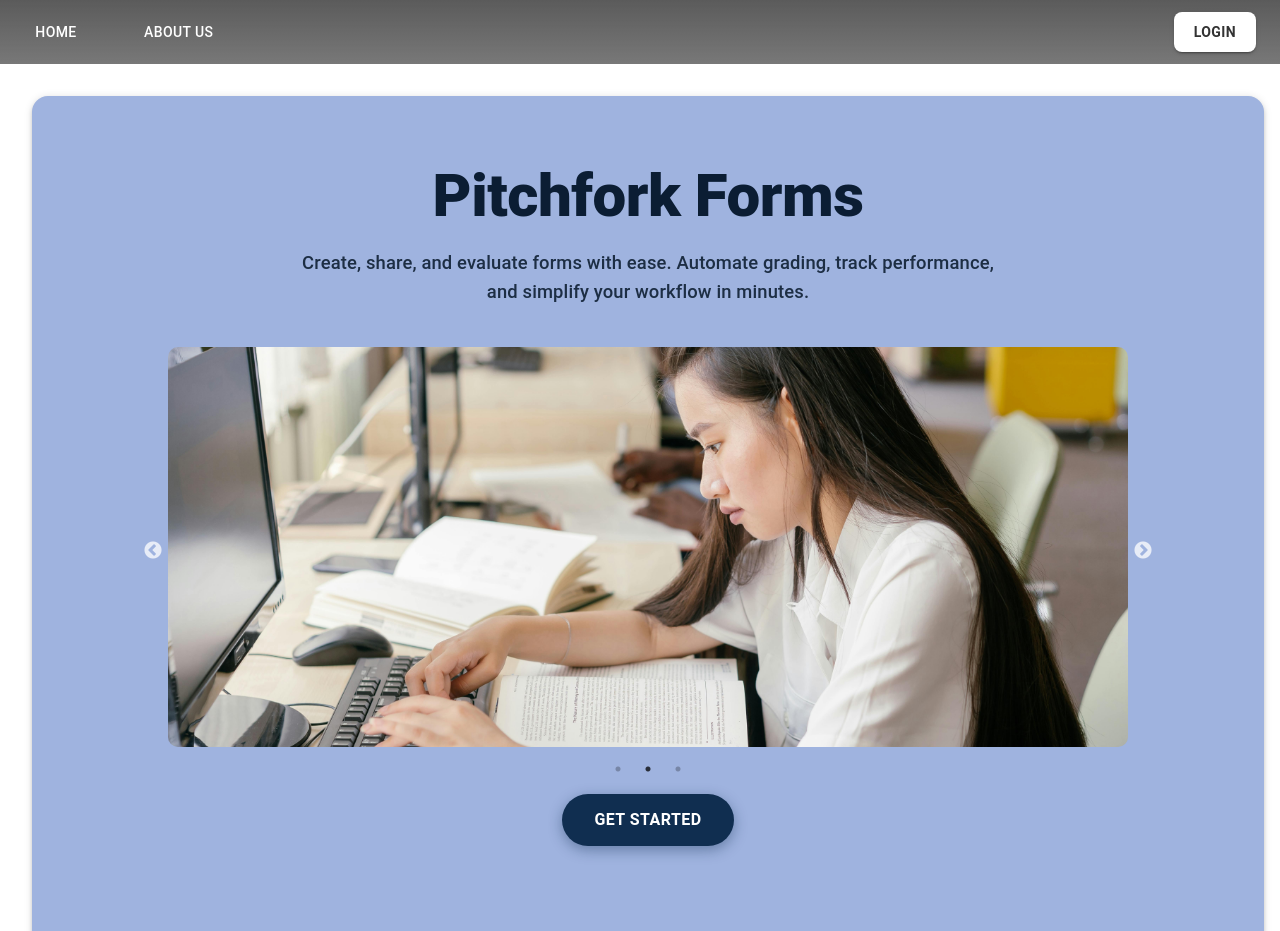
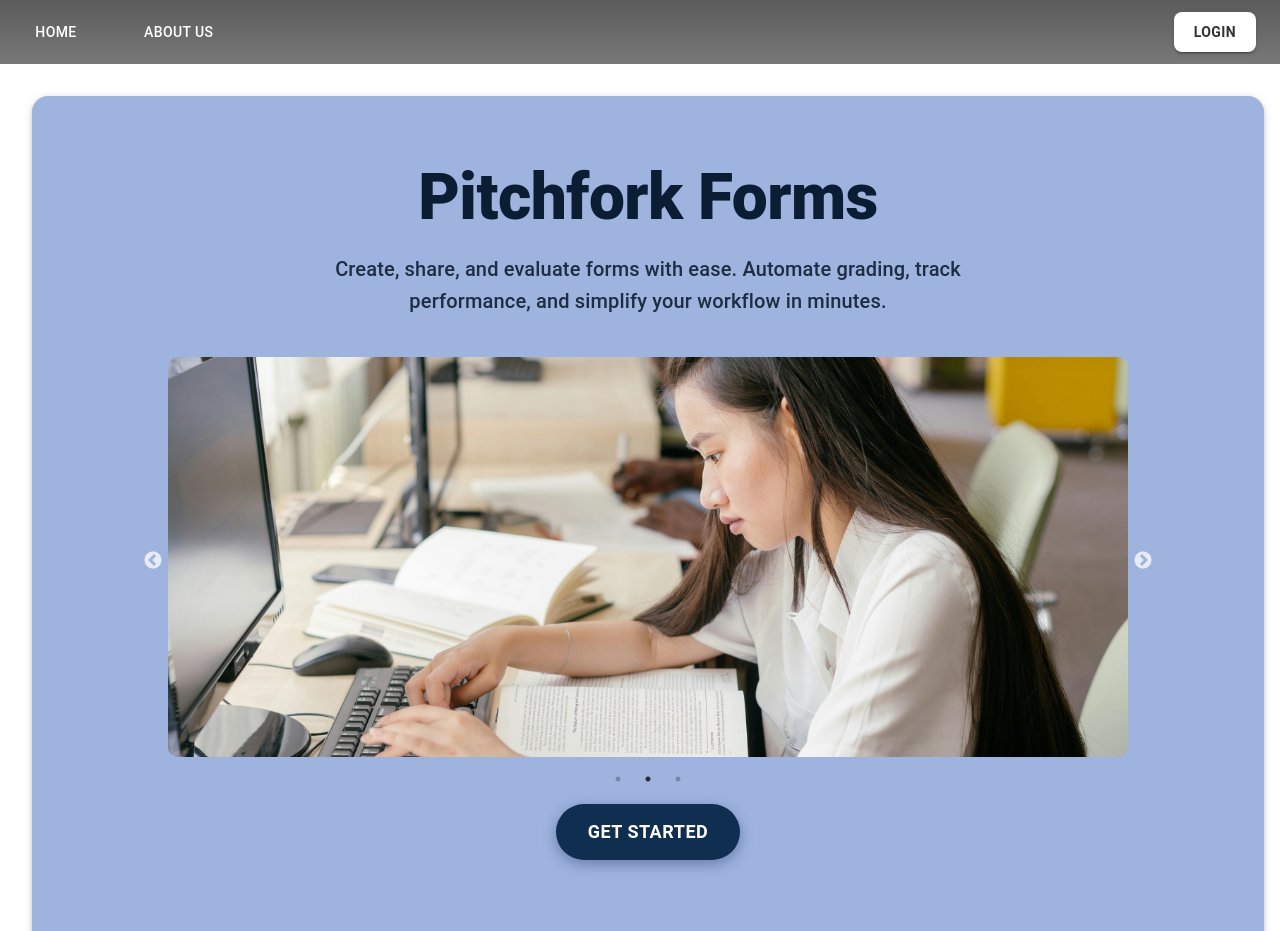
Before and after one commit to getrektgit/pitchforkForms, a React (Vite) app in the folder pitchforkformsfrontend/: page / in a window 1280 px wide. Shown: the top 931 px of the page. Built offline with nearby package versions, Linux system fonts and the light colour scheme.

Commit message:
update test script in package.json and enhance typography styles in MainPage component

```diff
--- a/pitchforkformsfrontend/src/Components/Pages/MainPage.jsx
+++ b/pitchforkformsfrontend/src/Components/Pages/MainPage.jsx
@@ -28,7 +28,12 @@ const MainPage = () => {
     >
       <Typography
         variant="h2"
-        sx={{ fontWeight: 800, mb: 2, color: '#0B1D33' }}
+        sx={{
+          fontWeight: 800,
+          mb: 2,
+          color: '#0B1D33',
+          fontSize: { xs: '2.5rem', sm: '3.5rem', md: '4rem' },
+        }}
       >
         Pitchfork Forms
       </Typography>
@@ -40,7 +45,7 @@ const MainPage = () => {
           mx: 'auto',
           mb: 5,
           color: '#1d2e44',
-          fontSize: '1.15rem',
+          fontSize: { xs: '1rem', sm: '1.15rem', md: '1.25rem' },
         }}
       >
         Create, share, and evaluate forms with ease. Automate grading, track performance,
@@ -62,7 +67,7 @@ const MainPage = () => {
             py: 1.5,
             borderRadius: '30px',
             fontWeight: 'bold',
-            fontSize: '1rem',
+            fontSize: { xs: '1rem', sm: '1.125rem' },
             boxShadow: '0 4px 14px rgba(16, 46, 80, 0.4)',
             '&:hover': {
               backgroundColor: '#0c2342',
@@ -161,7 +166,7 @@ const MainPage = () => {
                     alignItems: 'center',
                     justifyContent: 'center',
                     fontWeight: 'bold',
-                    fontSize: '1.25rem',
+                    fontSize: { xs: '1rem', sm: '1.25rem' },
                     mb: 2,
                   }}
                 >
```
Also changed, not shown: 2 other files (tests, documents, lock files or other folders).
